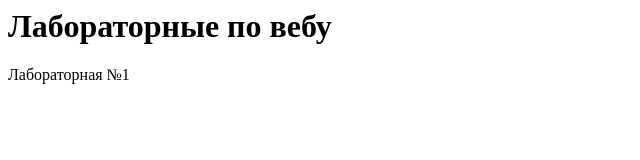
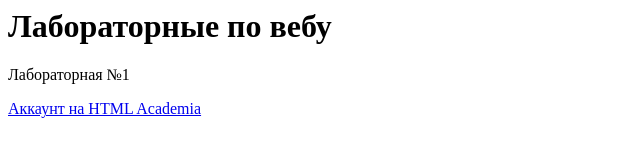
Before and after one commit to Anastas456/web-labs-martynova-fatal, a plain HTML site: page index.html in a window 1280 px wide. Shown: the whole page, without its empty margins (0-640 px from the left). Drawn offline with Linux system fonts and the light colour scheme.

Commit message:
Update index.html

```diff
--- a/index.html
+++ b/index.html
@@ -2,6 +2,9 @@
 <head></head>
 <body>
   <h1>Лабораторные по вебу</h1>
-  <p>Лабораторная №1</p>
+  <div class="one">
+    <p>Лабораторная №1</p>
+    <a href="https://htmlacademy.ru/profile/id1182363">Аккаунт на HTML Academia</a>
+  </div>
 </body>
 </html>
```
